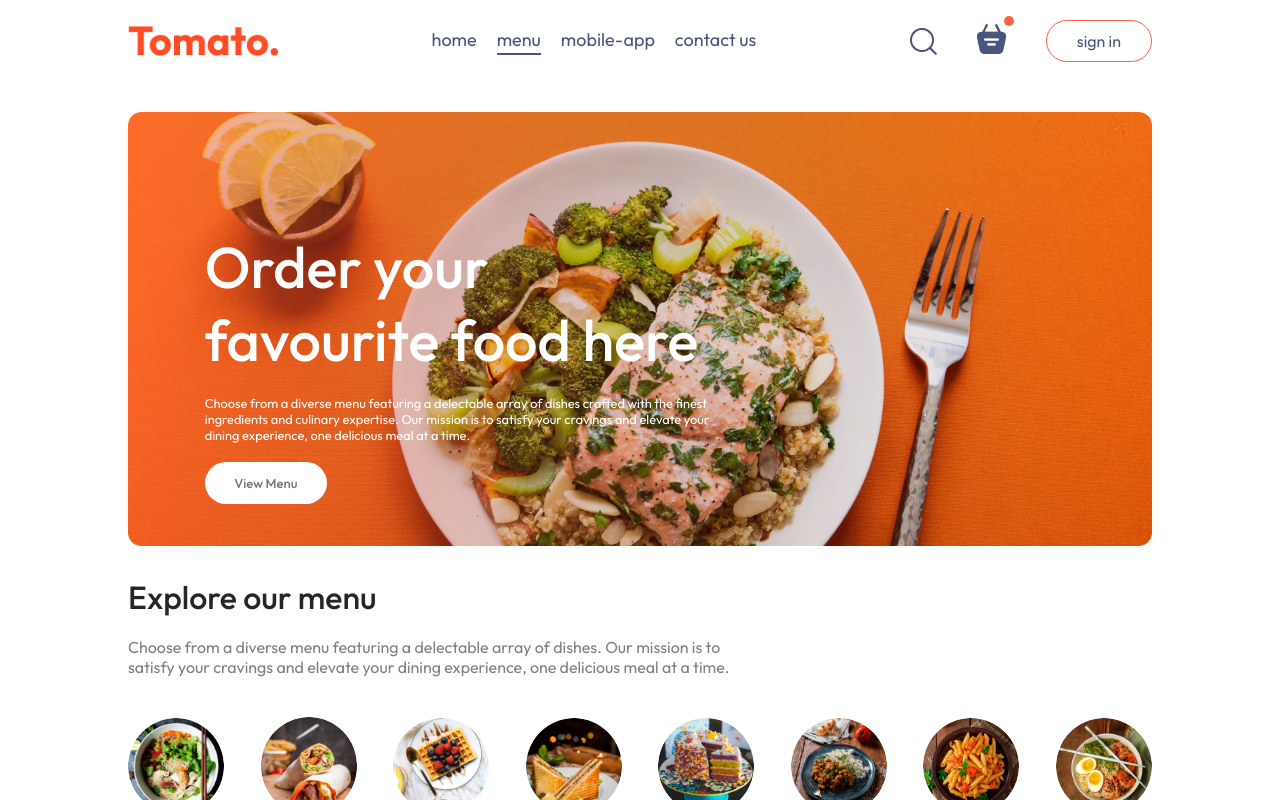
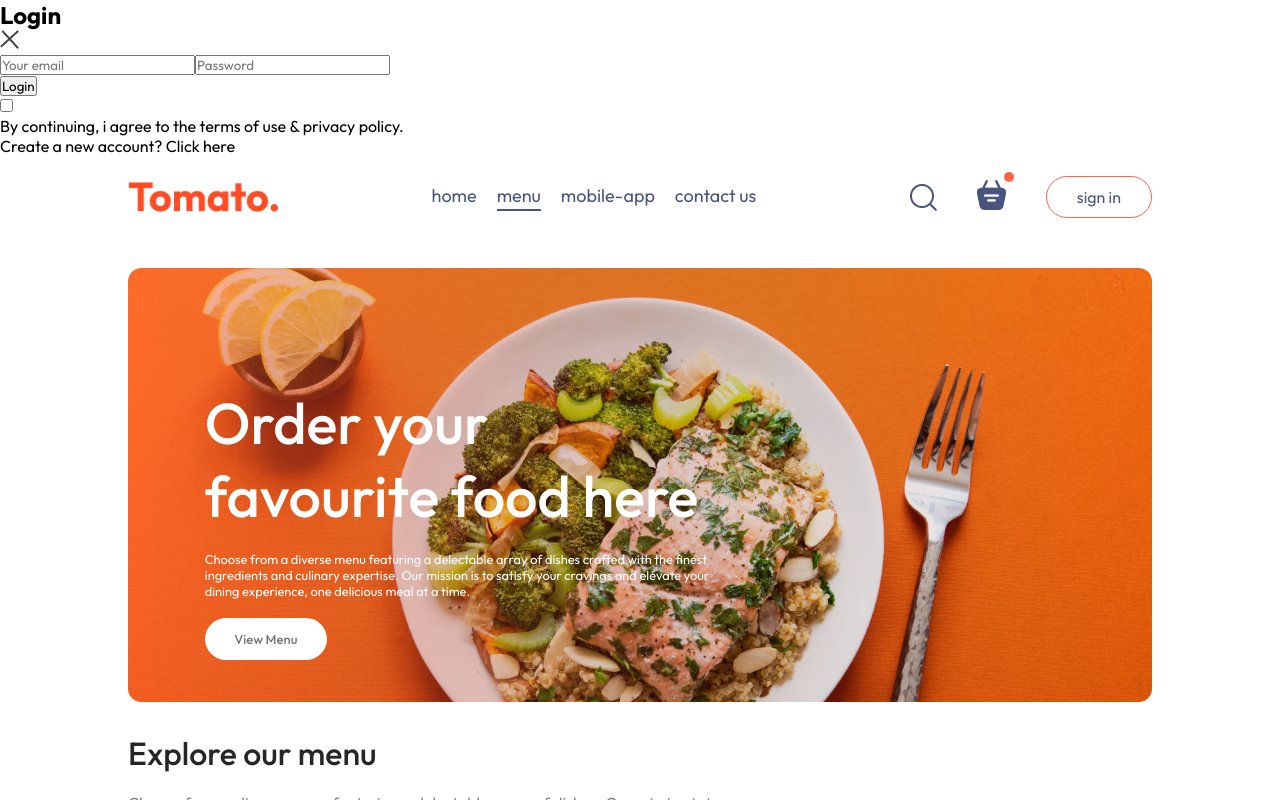
Before and after one commit to Chathurdha2024/GUI, a React (Vite) app in the folder frontend/: page / in a window 1280 px wide. Both pictures are taken after a click on the button "sign in". Shown: the top 800 px of the page. Built offline with nearby package versions, Linux system fonts and the light colour scheme.

Commit message:
Created the HTML structure for Login and Sign Up Popup

```diff
--- a/frontend/src/App.jsx
+++ b/frontend/src/App.jsx
@@ -1,16 +1,21 @@
-import React from "react";
+import React, { useState } from "react";
 import Navbar from "./components/Navbar/Navbar";
 import { Route, Routes } from "react-router-dom";
 import Home from "./pages/Home/Home";
 import PlaceOrder from "./pages/PlaceOrder/PlaceOrder";
 import Cart from "./pages/Cart/Cart";
 import Footer from "./components/Footer/Footer";
+import LoginPopup from "./components/LoginPopup/LoginPopup";
 
 const App = () => {
+
+const [showLogin,setShowLogin] = useState(false)
+
   return (
     <>
+    {showLogin?<LoginPopup setShowLogin={setShowLogin}/>:<></>} {/*if showLogin is true,LoginPopup will popup, if it is false it will return the fragment*/}
       <div className="app">
-        <Navbar />
+        <Navbar setShowLogin={setShowLogin} />
         <Routes>
           <Route path="/" element={<Home />} />
           <Route path="/cart" element={<Cart />} />
--- /dev/null
+++ b/frontend/src/components/LoginPopup/LoginPopup.jsx
@@ -0,0 +1,37 @@
+import React, { useState } from 'react'
+import './LoginPopup.css'
+import { assets } from '../../assets/assets'
+
+const LoginPopup = ({setShowLogin}) => {
+
+const [currState,setCurrState] = useState("Login")
+
+  return (
+    <div className='login-popup'>
+      <form className="login-popup-container">
+        <div className="login-popup-title">
+            <h2>{currState}</h2>
+            <img onClick={()=>setShowLogin(false)} src={assets.cross_icon} alt="" />
+        </div>
+        <div className="login-popup-inputs">
+            {currState==="Login"?<></>:<input type="text" placeholder='Your name' required/>}
+            <input type="email" placeholder='Your email' required/>
+            <input type="password" placeholder='Password' required/>
+        </div>
+        <button>{currState==="Sign Up"?"Create Account":"Login"}</button>
+        <div className="login-popup-condition">
+            <input type="checkbox" required/>
+            <p>By continuing, i agree to the terms of use & privacy policy.</p>
+        </div>
+        {currState==="Login"
+        ?<p>Create a new account? <span onClick={()=>setCurrState("Sign Up")}>Click here</span></p>
+        :<p>Already have an account? <span onClick={()=>setCurrState("Login")}>Login here</span></p>
+        }
+
+
+      </form>
+    </div>
+  )
+}
+
+export default LoginPopup
--- a/frontend/src/components/Navbar/Navbar.jsx
+++ b/frontend/src/components/Navbar/Navbar.jsx
@@ -3,7 +3,7 @@
 import { assets } from '../../assets/assets'
 import { Link } from 'react-router-dom';
 
-const Navbar = () => {
+const Navbar = ({setShowLogin}) => {
 
     const [menu,setMenu] = useState("menu");/*Creating a state variable*/
 
@@ -22,7 +22,7 @@
             <img src={assets.basket_icon} alt="" />
             <div className="dot"></div>
         </div>
-        <button>sign in</button>
+        <button onClick={()=>setShowLogin(true)}>sign in</button>
       </div>
     </div>
   )
```
Also changed, not shown: frontend/src/components/LoginPopup/LoginPopup.css (added).
